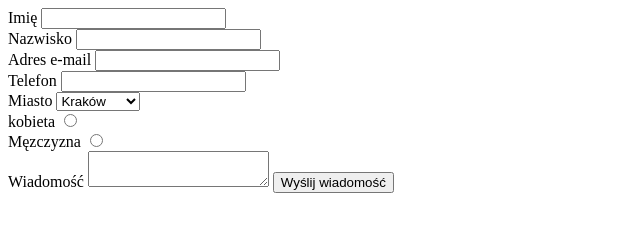
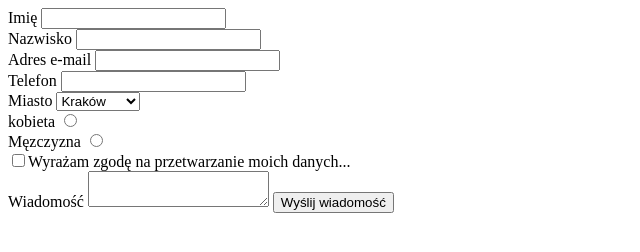
Before and after one commit to mariag999/1-formularz-html5, a plain HTML site: page index.html in a window 1280 px wide. Shown: the whole page, without its empty margins (0-640 px from the left). Drawn offline with Linux system fonts and the light colour scheme.

Commit message:
Update add checkbox

```diff
--- a/index.html
+++ b/index.html
@@ -41,6 +41,9 @@
             <input type="radio" id="mezczyzna" name="gender" value="male">
         </div>
 
+        <input type="checkbox" name="agreement">Wyrażam zgodę na przetwarzanie moich danych... <br>
+
+
 
 
         <label for="message">Wiadomość</label>
```
